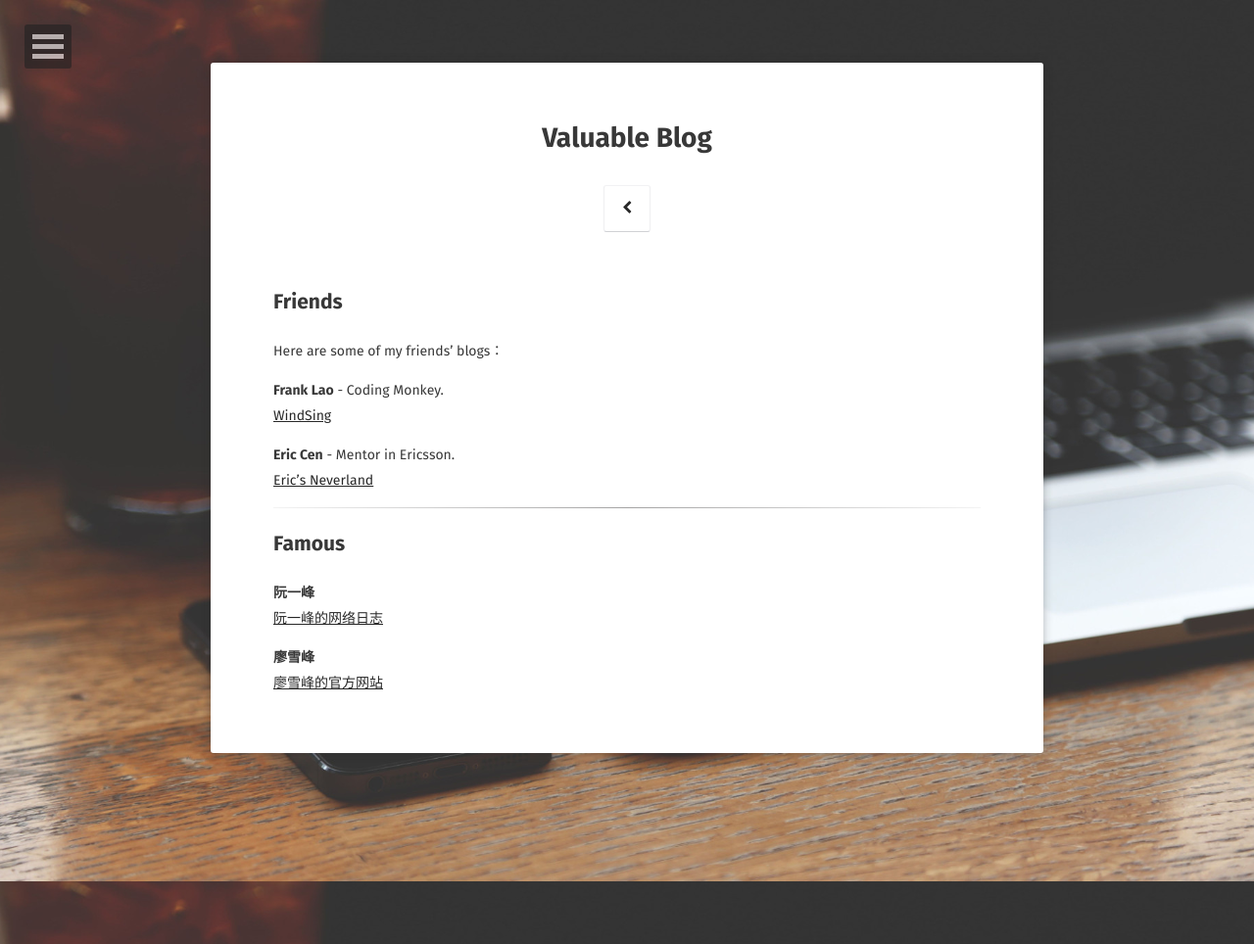
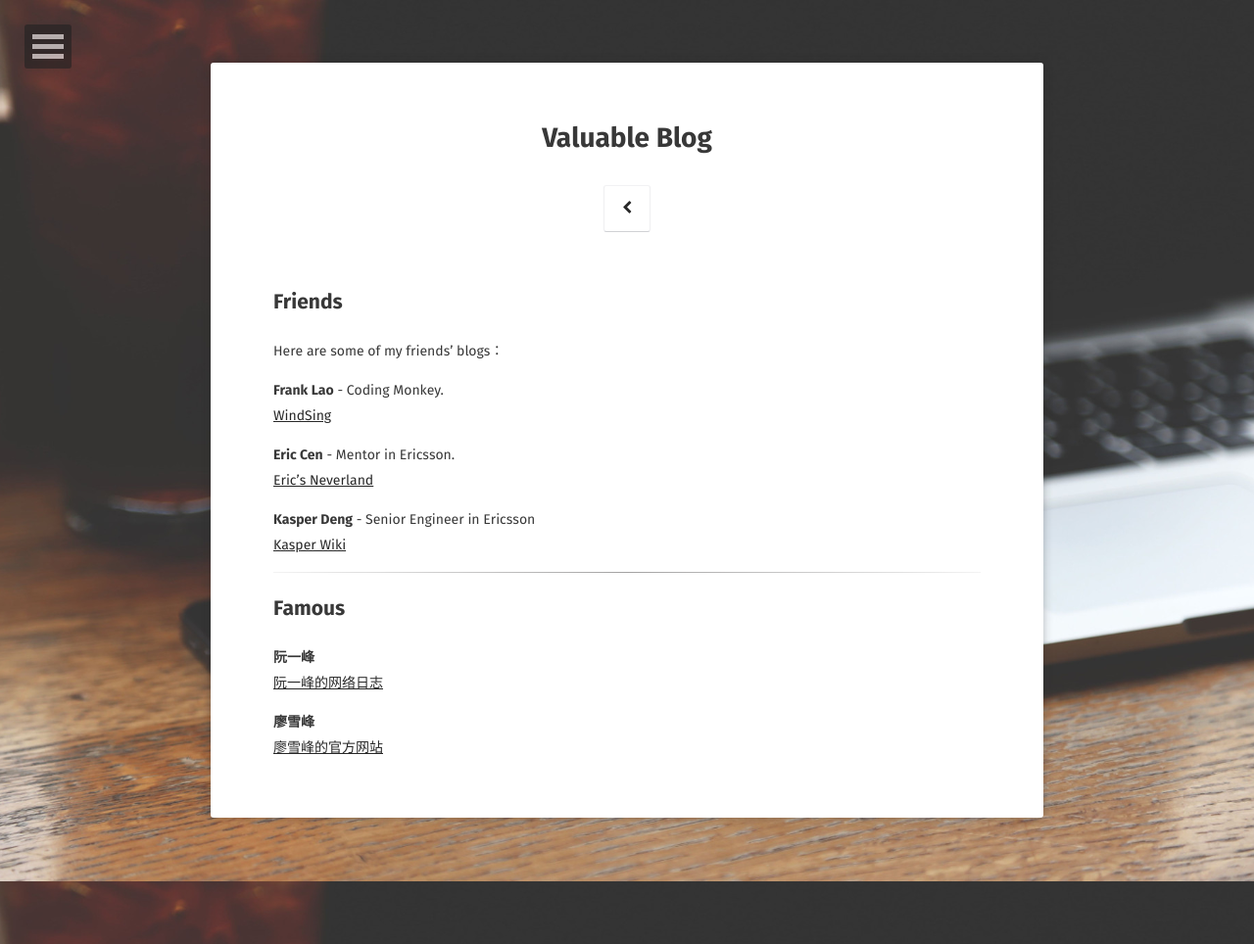
Before and after one commit to RobinGG/RobinGG.github.io, a Jekyll site: the page built from valuableBlog/index.md, in a window 1280 px wide. Shown: the whole page at 98% size. Built offline with Jekyll 4.4.1, drawn with Linux system fonts in a browser that asks for light colours; some web fonts are replaced; comment, search, counter and statistics services are not loaded.

Commit message:
[valuableBlog] new valueable blog from Kasper

```diff
--- a/valuableBlog/index.md
+++ b/valuableBlog/index.md
@@ -15,6 +15,10 @@ Here are some of my friends' blogs：
 <br/>
 [Eric's Neverland](http://ericcenblog.com/)
 
+**Kasper Deng** - Senior Engineer in Ericsson
+<br/>
+[Kasper Wiki](https://kasperdeng.github.io/)
+
 ---
 
 ## Famous
```
